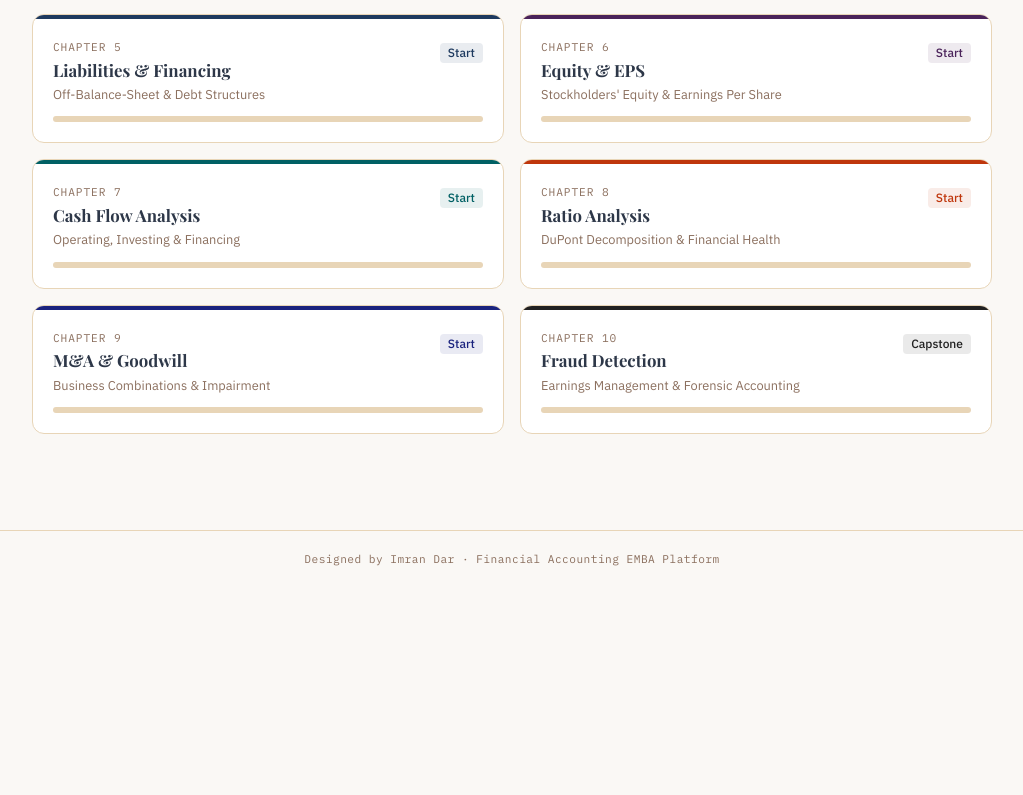
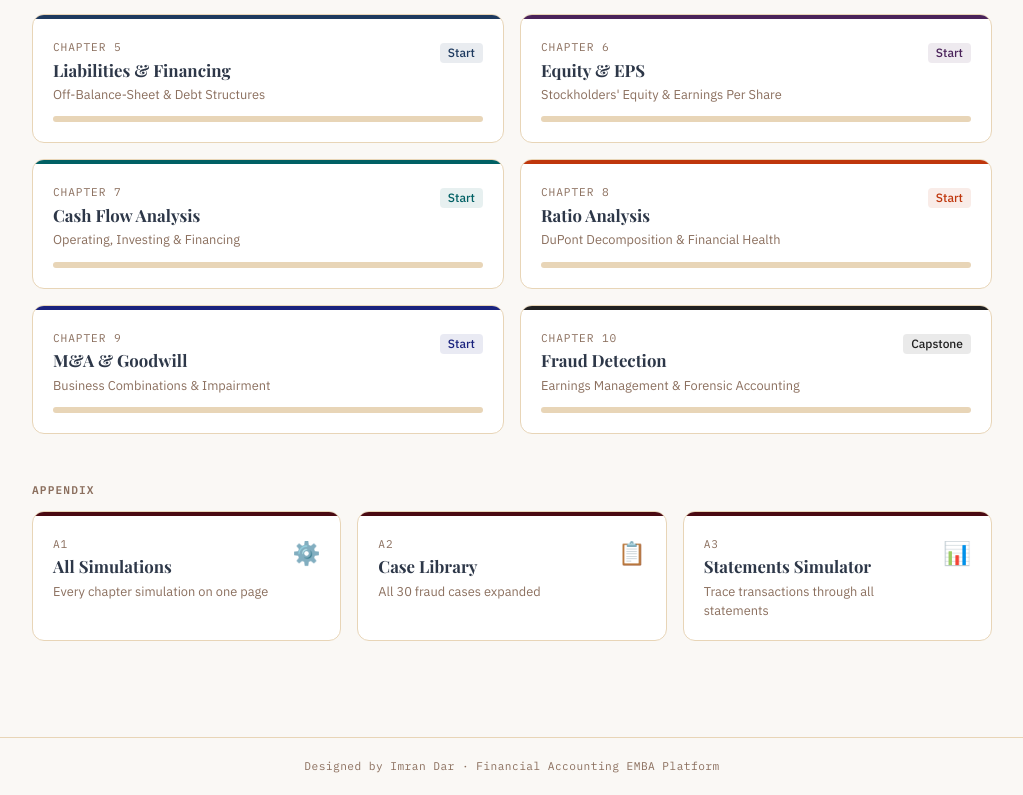
Before and after one commit to imranamindar-rgb/accounting-simulator, a React (Vite) app: page / in a window 1280 px wide. Shown: the part 617-1412 px from the top of the page, without its empty margins (128-1151 px from the left). Before the commit the page ends 1205 px from the top, so only its background shows below. Built offline with nearby package versions, Linux system fonts and the light colour scheme.

Commit message:
feat: add Appendix section to Home page

```diff
--- a/src/pages/Home.tsx
+++ b/src/pages/Home.tsx
@@ -1,6 +1,12 @@
 import { Link } from 'react-router-dom'
 import { CHAPTERS } from '../data/toc'
 import { useProgressStore } from '../store/progressStore'
+
+const APPENDIX_ITEMS = [
+  { id: '1', label: 'A1', title: 'All Simulations', subtitle: 'Every chapter simulation on one page', emoji: '⚙️' },
+  { id: '2', label: 'A2', title: 'Case Library', subtitle: 'All 30 fraud cases expanded', emoji: '📋' },
+  { id: '3', label: 'A3', title: 'Statements Simulator', subtitle: 'Trace transactions through all statements', emoji: '📊' },
+]
 
 export default function Home() {
   const getChapterStars = useProgressStore(s => s.getChapterStars)
@@ -96,6 +102,41 @@ export default function Home() {
           })}
         </div>
       </div>
+
+      {/* Appendix section */}
+      <div className="px-8 pb-12 max-w-5xl mx-auto">
+        <div style={{ fontFamily: 'var(--font-mono)', fontSize: '0.7rem', fontWeight: 600, letterSpacing: '0.1em', color: 'var(--color-text-muted)', textTransform: 'uppercase', marginBottom: '0.75rem' }}>
+          Appendix
+        </div>
+        <div className="grid grid-cols-1 md:grid-cols-3 gap-4">
+          {APPENDIX_ITEMS.map(item => (
+            <Link
+              key={item.id}
+              to={`/appendix/${item.id}`}
+              className="block rounded-xl overflow-hidden transition-shadow hover:shadow-lg"
+              style={{ background: 'var(--color-surface)', border: '1px solid var(--color-border)' }}
+            >
+              <div style={{ background: 'var(--color-accent)', height: '4px' }} />
+              <div className="p-5">
+                <div className="flex items-start justify-between gap-3">
+                  <div>
+                    <div style={{ fontFamily: 'var(--font-mono)', fontSize: '0.7rem', color: 'var(--color-text-muted)', textTransform: 'uppercase', letterSpacing: '0.08em' }}>
+                      {item.label}
+                    </div>
+                    <h2 style={{ fontFamily: 'var(--font-display)', fontSize: '1.05rem', fontWeight: 700, color: 'var(--color-text)', margin: '2px 0 2px' }}>
+                      {item.title}
+                    </h2>
+                    <p style={{ fontSize: '0.8rem', color: 'var(--color-text-muted)', margin: 0 }}>
+                      {item.subtitle}
+                    </p>
+                  </div>
+                  <span style={{ fontSize: '1.4rem', flexShrink: 0 }}>{item.emoji}</span>
+                </div>
+              </div>
+            </Link>
+          ))}
+        </div>
+      </div>
     </div>
   )
 }
```
